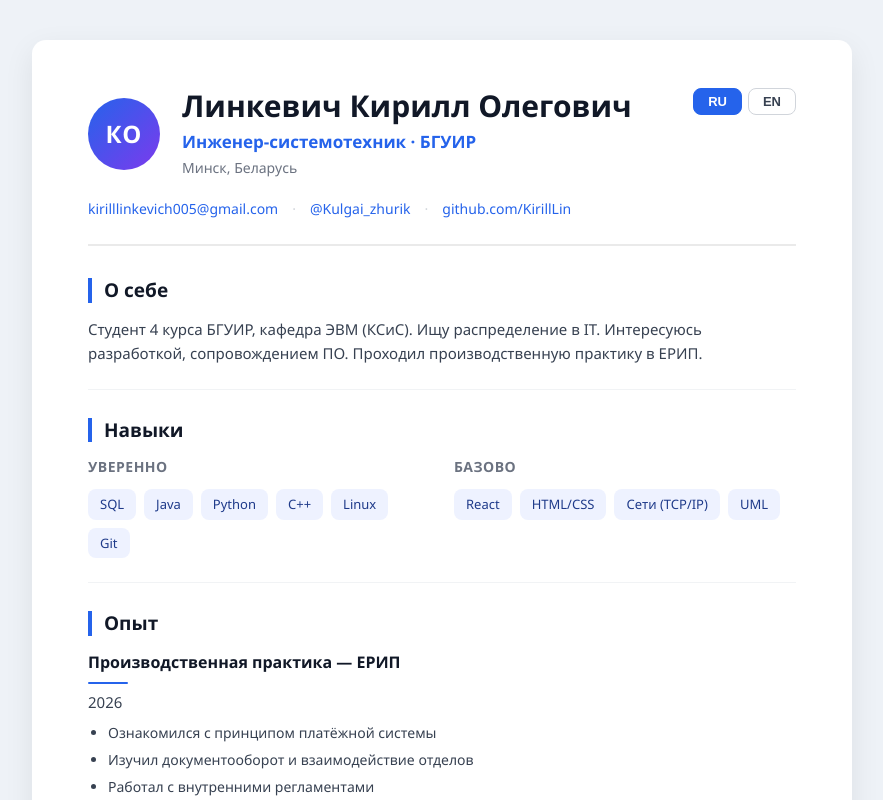
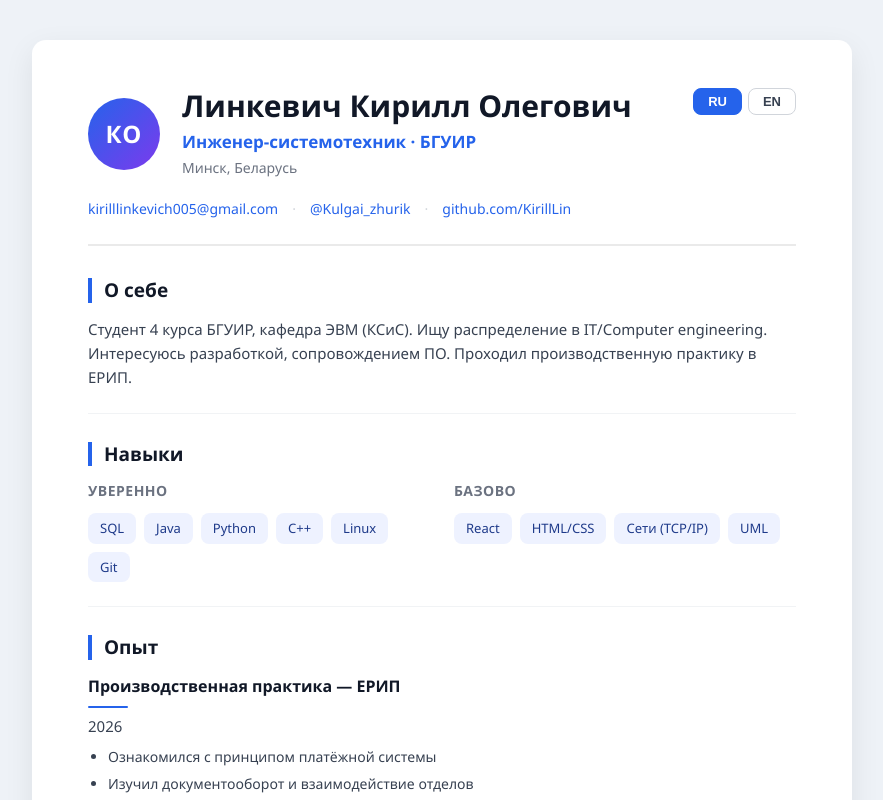
Before and after one commit to KirillLin/cv_cite_by_JS, a React (Vite) app: page / in a window 1280 px wide. Shown: the top 800 px of the page, without its empty margins (198-1081 px from the left). Built offline with nearby package versions, Linux system fonts and the light colour scheme.

Commit message:
updating_cv

```diff
--- a/src/App.jsx
+++ b/src/App.jsx
@@ -9,7 +9,7 @@ function App() {
       name: 'Линкевич Кирилл Олегович',
       role: 'Инженер-системотехник · БГУИР',
       city: 'Минск, Беларусь',
-      about: 'Студент 4 курса БГУИР, кафедра ЭВМ (КСиС). Ищу распределение в IT. Интересуюсь разработкой, сопровождением ПО. Проходил производственную практику в ЕРИП.',
+      about: 'Студент 4 курса БГУИР, кафедра ЭВМ (КСиС). Ищу распределение в IT/Computer engineering. Интересуюсь разработкой, сопровождением ПО. Проходил производственную практику в ЕРИП.',
       skills: {
         strong: ['SQL', 'Java', 'Python', 'C++', 'Linux', 'Git'],
         basic: ['React', 'HTML/CSS', 'Сети (TCP/IP)', 'UML'],
@@ -51,7 +51,7 @@ function App() {
       name: 'Kirill Linkevich',
       role: 'Computer Systems Engineer · BSUIR',
       city: 'Minsk, Belarus',
-      about: '4th year student at BSUIR, Computer Engineering Department (FCSaS). Looking for a job placement in IT. Interested in software development and support. Completed an internship at ERIP.',
+      about: '4th year student at BSUIR, Computer Engineering Department (FCSaS). Looking for a job placement in IT or computer engineering. Interested in software development and support. Completed an internship at ERIP.',
       skills: {
         strong: ['SQL', 'Java', 'Python', 'C++', 'Linux', 'Git'],
         basic: ['React', 'HTML/CSS', 'Networking (TCP/IP)', 'UML'],
```
